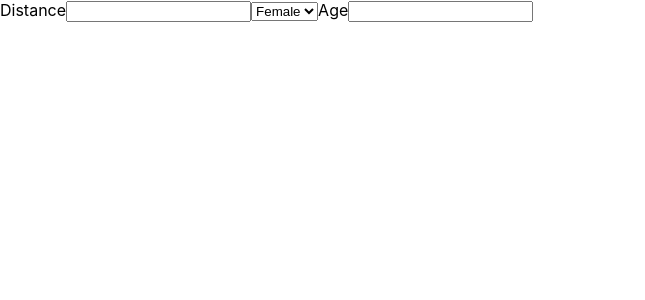
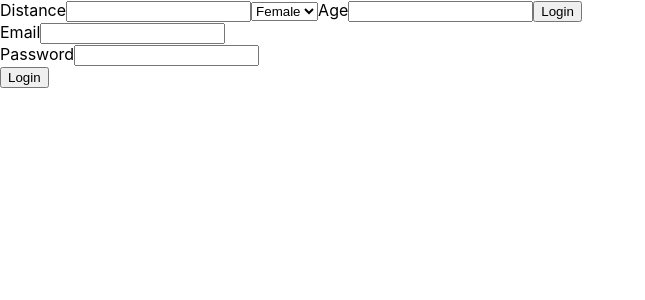
Before and after one commit to dashlykova/cooper_client, a React (Create React App) app: page / in a window 1280 px wide. Shown: the top 300 px of the page, without its empty margins (0-645 px from the left). Built offline with nearby package versions, Linux system fonts and the light colour scheme.

Commit message:
Creates a userCanLogin spec file and writes feature tests for login function/Creates a LoginForm Component and connects it to App.js/Cypress tests fail(authenticate not defined)

```diff
--- a/src/App.js
+++ b/src/App.js
@@ -1,6 +1,7 @@
 import React, { Component } from 'react';
 import DisplayCooperResult from './Components/DisplayCooperResult';
 import InputFields from './Components/InputFields';
+import LoginForm from './Components/LoginForm';
 
 class App extends Component {
   constructor(props) {
@@ -8,7 +9,12 @@ class App extends Component {
     this.state = {
       distance: '',
       gender: 'female',
-      age: ''
+      age: '',
+      renderLoginForm: false,
+      authenticated: false,
+      email: '',
+      password: '',
+      message: ''
     }
   }
 
@@ -17,20 +23,42 @@ class App extends Component {
       [event.target.id]: event.target.value
     })
   }
+  async onLogin(e) {
+    e.preventDefault();
+    let resp = await authenticate(this.state.email, this.state.password)
+    if (resp.authenticated === true) {
+      this.setState({ authenticated: true });
+    } else {
+      this.setState({ message: resp.message, renderLoginForm: false })
+    }
+  }
+  render() {
+    let renderLogin
 
-  render() {
+    if (this.state.renderLoginForm === true) {
+      renderLogin = (
+        <LoginForm />
+      )
+    } else {
+      renderLogin = (
+        <button id='login' onClick={() => this.setState({ renderLoginForm: true })}>Login</button>
+      )
+    }
     return (
       <div>
         <InputFields
           inputChangeHandler={this.onChange.bind(this)}
         />
 
+        <button id='login'>Login</button>
+        <LoginForm />
 
         <DisplayCooperResult
           distance={this.state.distance}
           gender={this.state.gender}
           age={this.state.age}
         />
+        {renderLogin}
       </div>
     );
   }
--- /dev/null
+++ b/src/Components/LoginForm.js
@@ -0,0 +1,19 @@
+import React from 'react'
+
+const LoginForm = () => {
+  return(
+    <form>
+      <div>
+        <label>Email</label>
+        <input id='email'></input>
+      </div>
+
+      <div>
+        <label>Password</label>
+        <input id='password'></input>
+      </div>
+    </form>
+  )
+}
+
+export default LoginForm
```
Also changed, not shown: 1 other file (tests, documents, lock files or other folders).
